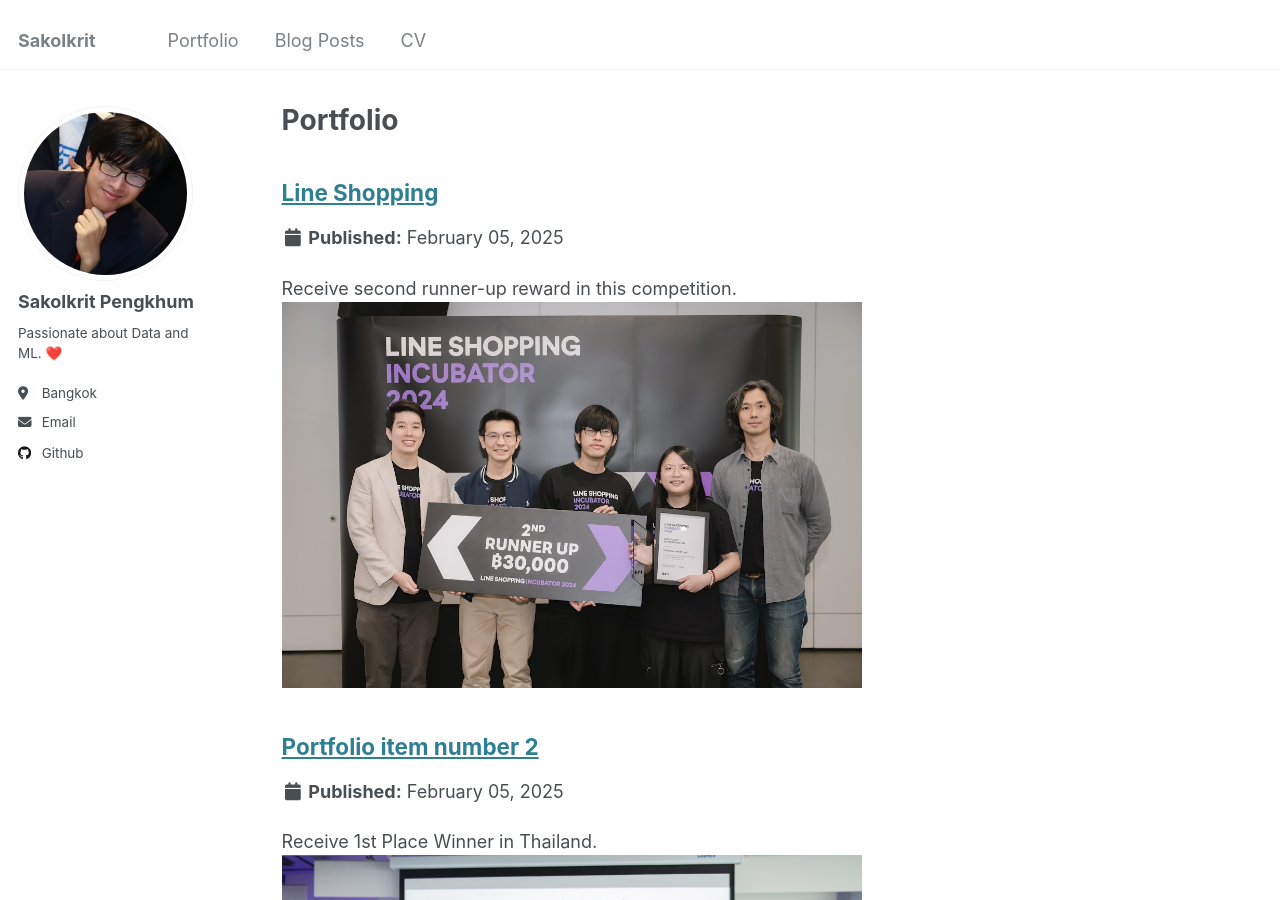
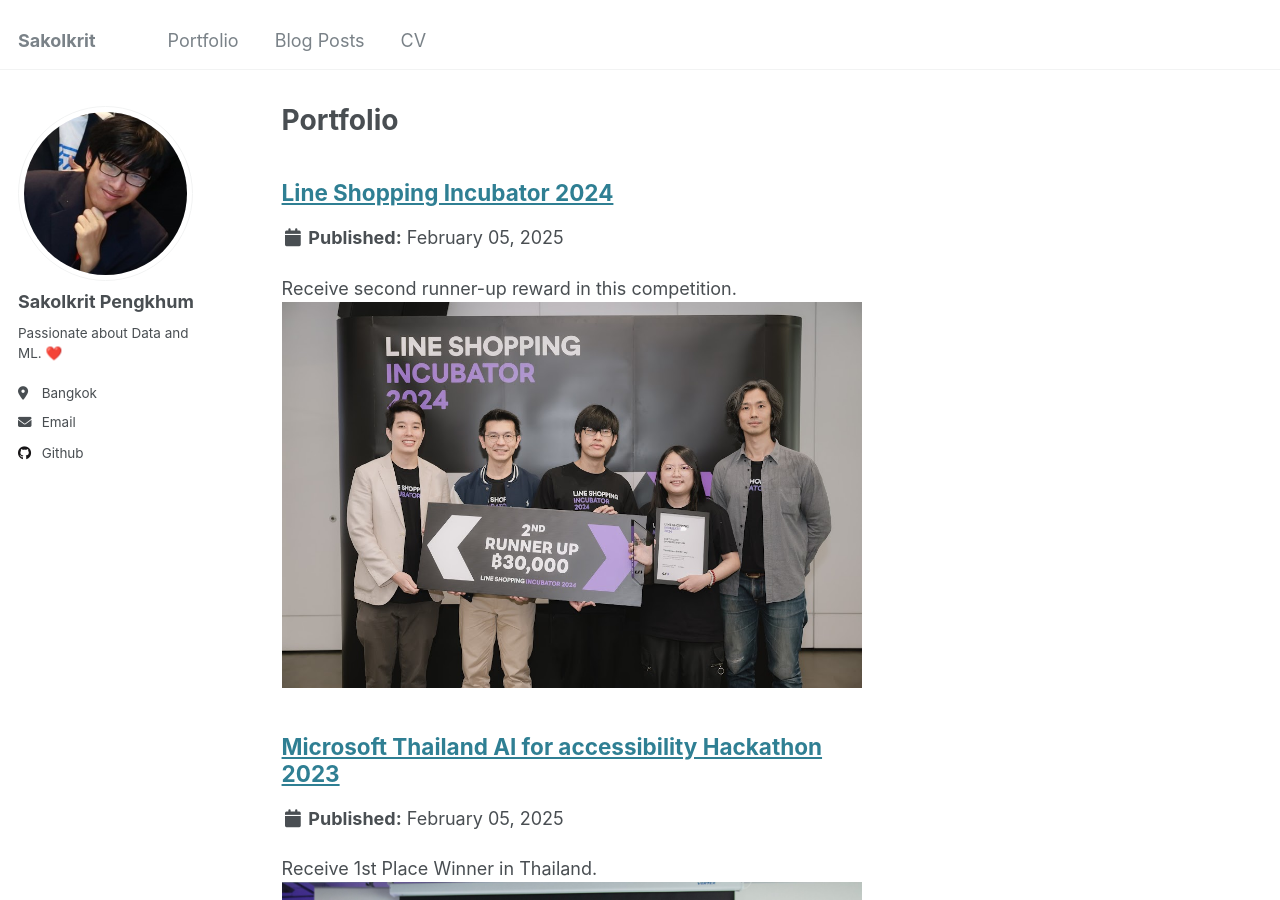
Before and after one commit to Sakolkrit/sakolkrit.github.io, a Jekyll site: the page built from _pages/portfolio.html, in a window 1280 px wide and 900 px high. Built offline with Jekyll 4.4.1, drawn with Linux system fonts in a browser that asks for light colours.

Commit message:
fix some info on portfolio

```diff
--- a/_portfolio/portfolio-1.md
+++ b/_portfolio/portfolio-1.md
@@ -1,5 +1,5 @@
 ---
-title: "Line Shopping"
+title: "Line Shopping Incubator 2024"
 excerpt: "Receive second runner-up reward in this competition.<br/><img src='/images/line_shopping.jpg'>"
 collection: portfolio
 ---
--- a/_portfolio/portfolio-2.html
+++ b/_portfolio/portfolio-2.html
@@ -1,5 +1,5 @@
 ---
-title: "Portfolio item number 2"
+title: "Microsoft Thailand AI for accessibility Hackathon 2023"
 excerpt: "Receive 1st Place Winner in Thailand.<br/><img src='/images/microsoft_ai.jpg'>"
 collection: portfolio
 ---
```
